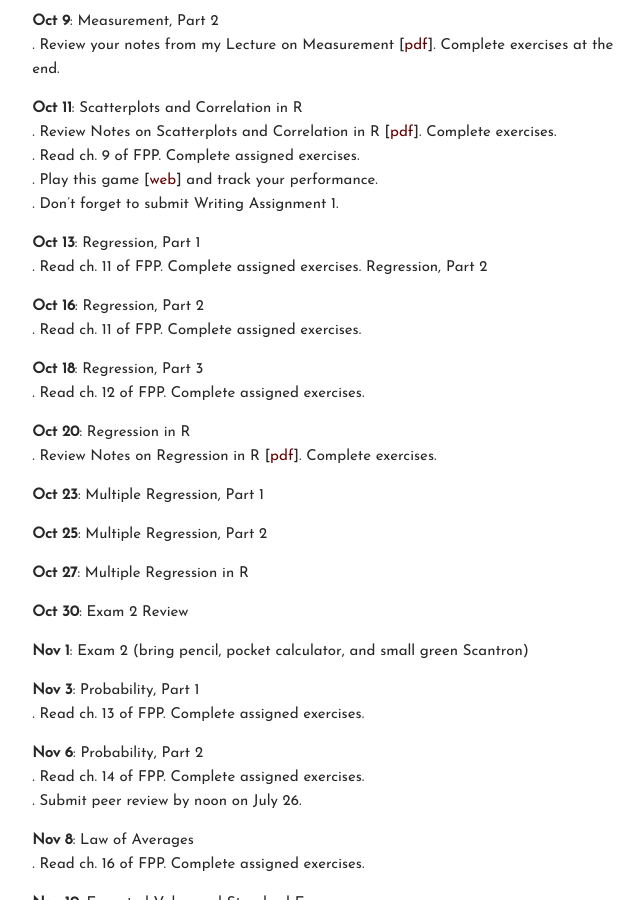
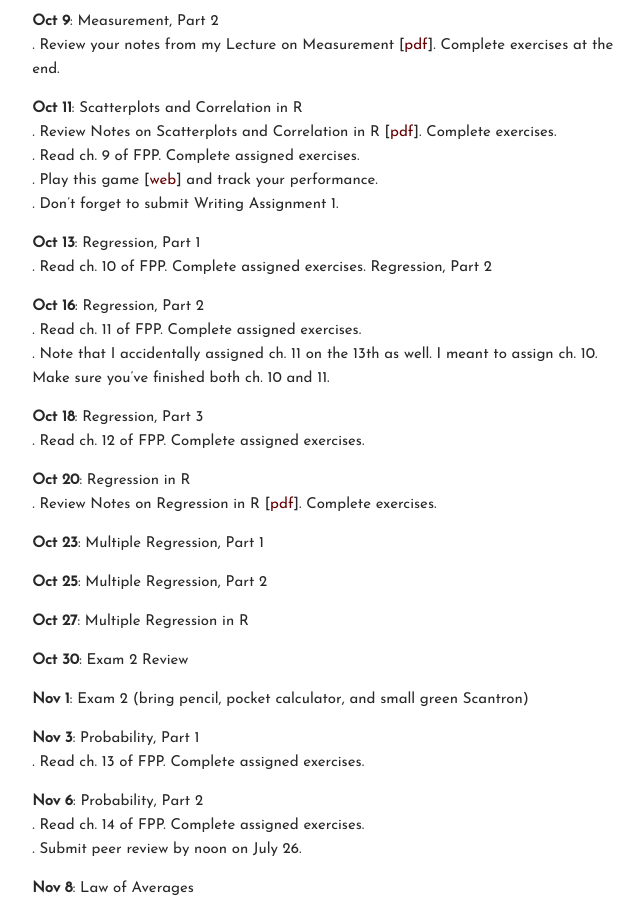
Before and after one commit to carlislerainey/carlislerainey.github.io, a Jekyll site: the page built from teaching/pols-209/index.md, in a window 1280 px wide and 900 px high, scrolled down 2053 px. Shown: the whole window, without its empty margins (430-1074 px from the left). Built offline with Jekyll 4.4.1, drawn with Linux system fonts in a browser that asks for light colours.

Commit message:
update 209

```diff
--- a/teaching/pols-209/index.md
+++ b/teaching/pols-209/index.md
@@ -97,11 +97,12 @@ Tasks (bullets) below the date should be completed before the next class (unless
 . Don't forget to submit Writing Assignment 1.
 
 **Oct 13**: Regression, Part 1
-. Read ch. 11 of FPP. Complete assigned exercises.
+. Read ch. 10 of FPP. Complete assigned exercises.
 Regression, Part 2
 
 **Oct 16**: Regression, Part 2
 . Read ch. 11 of FPP. Complete assigned exercises.
+. Note that I accidentally assigned ch. 11 on the 13th as well. I meant to assign ch. 10. Make sure you've finished both ch. 10 and 11.
 
 **Oct 18**: Regression, Part 3
 . Read ch. 12 of FPP. Complete assigned exercises.
```
